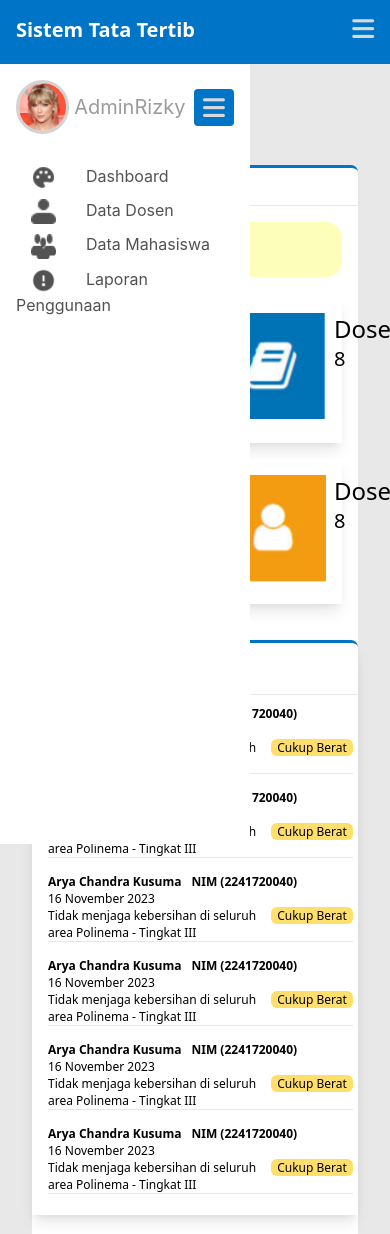
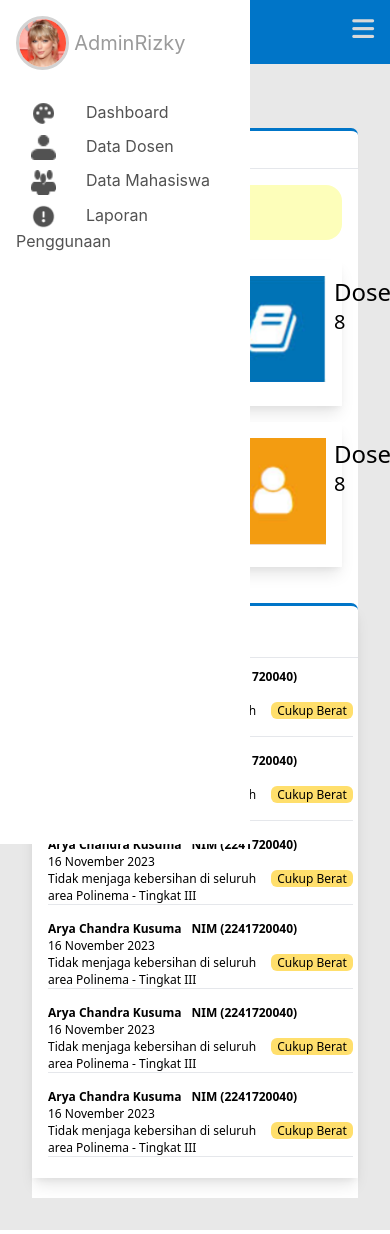
Before and after one commit to rafsanalhad/tatib_2g_final, a PHP site: page / in a window 390 px wide; the page is wider, and only the part inside the window is pictured. Shown: the top 1234 px of that part. Run offline with PHP 8.4, Linux system fonts and the light colour scheme.

Commit message:
Responsive no mistake

```diff
--- a/assets/css/style.css
+++ b/assets/css/style.css
@@ -37,6 +37,8 @@
 }
 .fixed_sidebar {
   position: fixed;
+  top: 0px;
+  height: 100vh;
 }
 
 .sidebar_toggled.fixed_sidebar {
@@ -52,11 +54,15 @@
 .sidebar_toggled .containerBars {
   display: none;
 }
-
+@media (max-width: 768px) {
+  .containerBars_toggled {
+    display: none !important;
+  }
+}
 .containerBars_toggled {
   visibility: hidden !important;
 }
-.main_toggled .containerBars_toggled{
+.main_toggled .containerBars_toggled {
   visibility: visible !important;
 }
 .sidebar_toggled .sidebar_text {
--- a/index.php
+++ b/index.php
@@ -33,7 +33,7 @@
       <div class="profil_db">
         <img src="assets/profil/profil.png" alt="" class="foto_profil">
         <h3 class="nama_profil">AdminRizky</h3>
-        <div class="containerBars">
+        <div class="containerBars containerBarsDefault">
           <i class="fa-solid fa-bars icon_bars toggle_bars"></i>
         </div>
       </div>
@@ -204,9 +204,13 @@
         if (windowWidth <= 768) {
             sidebar.addClass("fixed_sidebar");
             $('.containerBarsMobile').removeClass("toggle_bars_mobile");
+            $('.containerBarsDefault').css('visibility', 'hidden');
+            $('.containerBars_toggled').css('visibility', 'hidden');
         } else {
             sidebar.removeClass("fixed_sidebar");
             $('.containerBarsMobile').addClass("toggle_bars_mobile");
+            $('.containerBarsDefault').css('visibility', 'visible');
+            $('.containerBars_toggled').css('visibility', 'visible');
         }
     }
 
```
